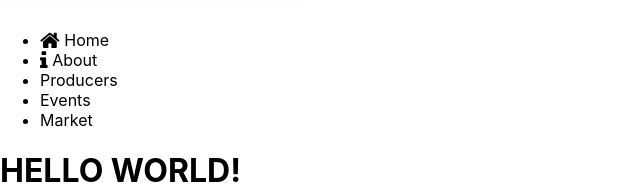
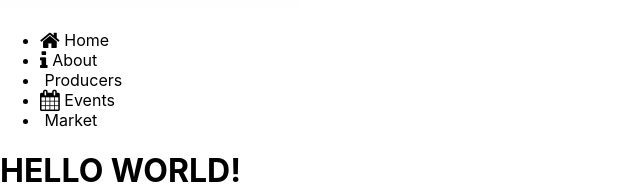
Before and after one commit to FunkyColdMedyna/Project-Pommeau---React, a React (Create React App) app: page / in a window 1280 px wide. Shown: the part 291-475 px from the top of the page, without its empty margins (0-640 px from the left). Built offline with nearby package versions, Linux system fonts and the light colour scheme.

Commit message:
Added font awesome icons

```diff
--- a/src/components/Header.js
+++ b/src/components/Header.js
@@ -18,19 +18,20 @@ const Header = () => {
             <Collapse navbar>
                 <Nav className='ms-auto' navbar>
                     <NavItem>
-                            <i className='fa fa-home fa-lg' /> Home
+                        <i className='fa fa-home fa-lg' /> Home
                     </NavItem>
                     <NavItem>
-                    <i className='fa fa-info fa-lg' /> About
+                        <i className='fa fa-info fa-lg' /> About
                     </NavItem>
                     <NavItem>
-                       Producers
+                        <i className='fa fa-lg address-book'/> Producers
                     </NavItem>
                     <NavItem>
-                        Events
+                        <i className= 'fa fa-lg fa-calendar' /> Events
                     </NavItem>
                     <NavItem>
-                        Market
+                        <i className= 'fa fa-lg fa-shop' /
+                        > Market
                     </NavItem>
                 </Nav>
             </Collapse>
```
